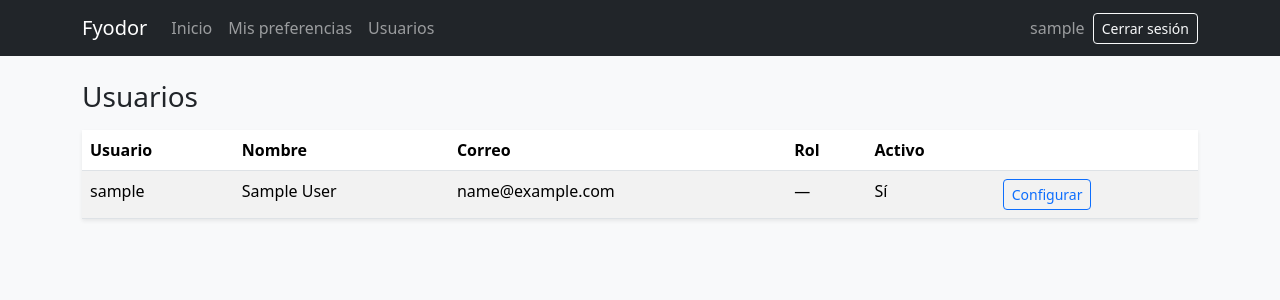
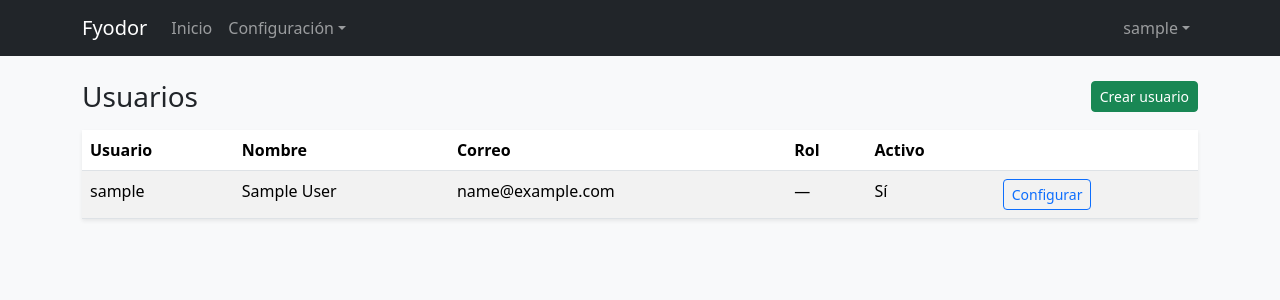
Before and after one commit to MaxRetana/proyecto-fyodor, a Django app: page /users/ in a window 1280 px wide. Shown: the top 300 px of the page. Run offline with Django 5.2, Linux system fonts and the light colour scheme; the visitor is signed in with stand-in values (Sample User, id 1); data comes from the database, SQL or seed files in the repository.

Commit message:
refactor(users): reorganiza el menú y mueve crear usuario al listado #9
Co-Authored-By: Claude Sonnet 5.5 <noreply@anthropic.com>

```diff
--- a/users/templates/users/base.html
+++ b/users/templates/users/base.html
@@ -13,16 +13,30 @@
       {% if user.is_authenticated %}
       <ul class="navbar-nav me-auto">
         <li class="nav-item"><a class="nav-link" href="{% url 'home' %}">Inicio</a></li>
-        <li class="nav-item"><a class="nav-link" href="{% url 'my-preferences' %}">Mis preferencias</a></li>
         {% if user|is_administrator %}
-        <li class="nav-item"><a class="nav-link" href="{% url 'user-list' %}">Usuarios</a></li>
+        <li class="nav-item dropdown">
+          <a class="nav-link dropdown-toggle" href="#" role="button" data-bs-toggle="dropdown" aria-expanded="false">Configuración</a>
+          <ul class="dropdown-menu">
+            <li><a class="dropdown-item" href="{% url 'user-list' %}">Usuarios</a></li>
+          </ul>
+        </li>
         {% endif %}
       </ul>
-      <form method="post" action="{% url 'logout' %}" class="d-flex align-items-center gap-2">
-        {% csrf_token %}
-        <span class="navbar-text">{{ user.get_username }}</span>
-        <button class="btn btn-outline-light btn-sm" type="submit">Cerrar sesión</button>
-      </form>
+      <ul class="navbar-nav">
+        <li class="nav-item dropdown">
+          <a class="nav-link dropdown-toggle" href="#" role="button" data-bs-toggle="dropdown" aria-expanded="false">{{ user.get_username }}</a>
+          <ul class="dropdown-menu dropdown-menu-end">
+            <li><a class="dropdown-item" href="{% url 'my-preferences' %}">Mis preferencias</a></li>
+            <li><hr class="dropdown-divider"></li>
+            <li>
+              <form method="post" action="{% url 'logout' %}">
+                {% csrf_token %}
+                <button class="dropdown-item" type="submit">Cerrar sesión</button>
+              </form>
+            </li>
+          </ul>
+        </li>
+      </ul>
       {% endif %}
     </div>
   </nav>
@@ -32,5 +46,6 @@
     {% endfor %}
     {% block content %}{% endblock %}
   </main>
+  <script src="https://cdn.jsdelivr.net/npm/bootstrap@5.3.3/dist/js/bootstrap.bundle.min.js"></script>
 </body>
 </html>
--- a/users/templates/users/user_list.html
+++ b/users/templates/users/user_list.html
@@ -2,7 +2,10 @@
 {% load roles %}
 {% block title %}Usuarios · Fyodor{% endblock %}
 {% block content %}
-<h1 class="h3 mb-3">Usuarios</h1>
+<div class="d-flex justify-content-between align-items-center mb-3">
+  <h1 class="h3 mb-0">Usuarios</h1>
+  <a class="btn btn-success btn-sm" href="{% url 'user-create' %}">Crear usuario</a>
+</div>
 <table class="table table-striped bg-white shadow-sm">
   <thead><tr><th>Usuario</th><th>Nombre</th><th>Correo</th><th>Rol</th><th>Activo</th><th></th></tr></thead>
   <tbody>
--- a/users/templates/users/user_settings.html
+++ b/users/templates/users/user_settings.html
@@ -3,10 +3,7 @@
 {% block content %}
 <div class="row justify-content-center">
   <div class="col-md-6">
-    <div class="d-flex justify-content-between align-items-center mb-3">
-      <h1 class="h3 mb-0">Configuración de {{ object.username }}</h1>
-      <a class="btn btn-success btn-sm" href="{% url 'user-create' %}">Crear usuario</a>
-    </div>
+    <h1 class="h3 mb-3">Configuración de {{ object.username }}</h1>
     <form method="post" class="card card-body shadow-sm">
       {% csrf_token %}
       {% for field in form %}
```
